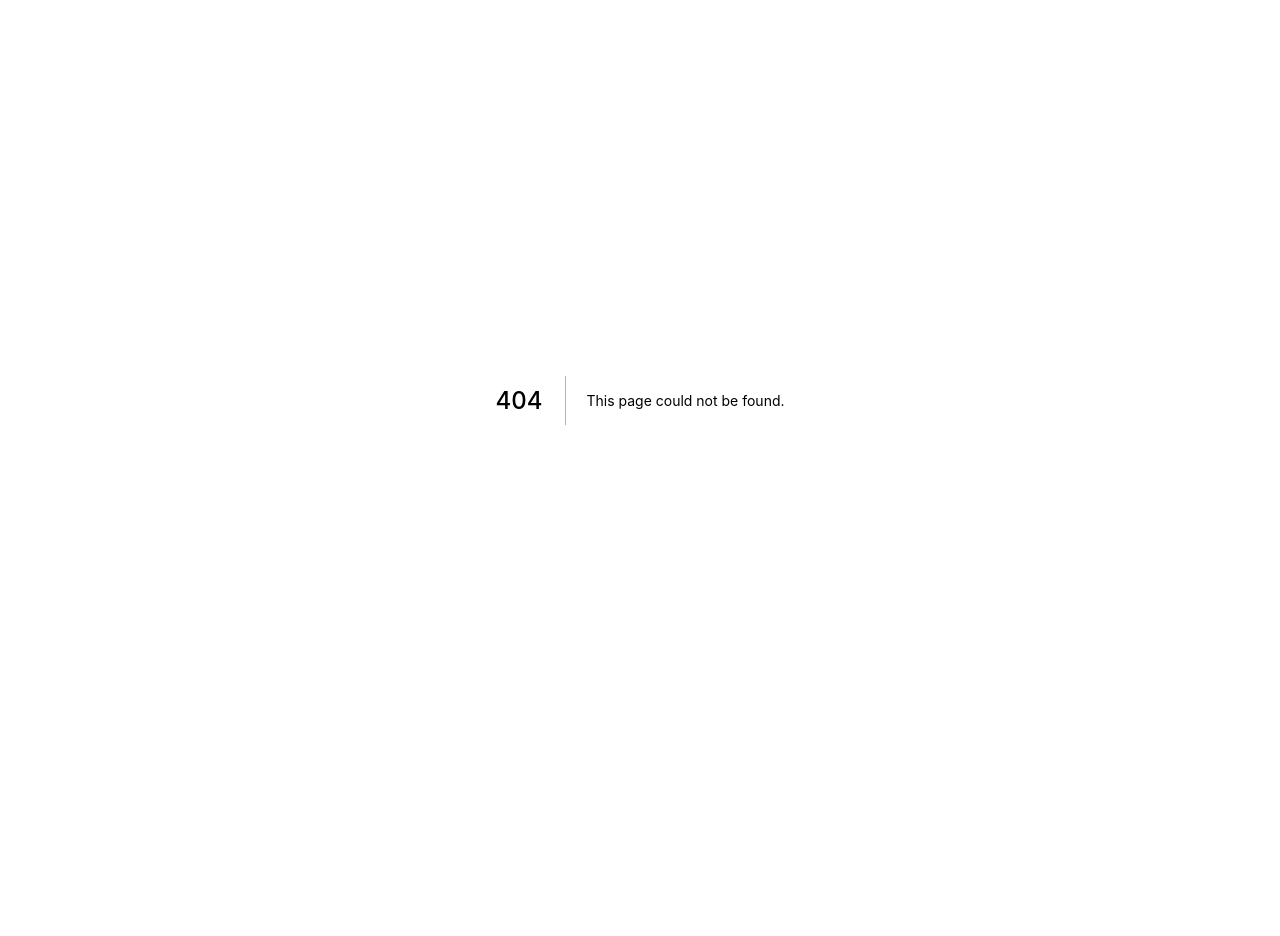
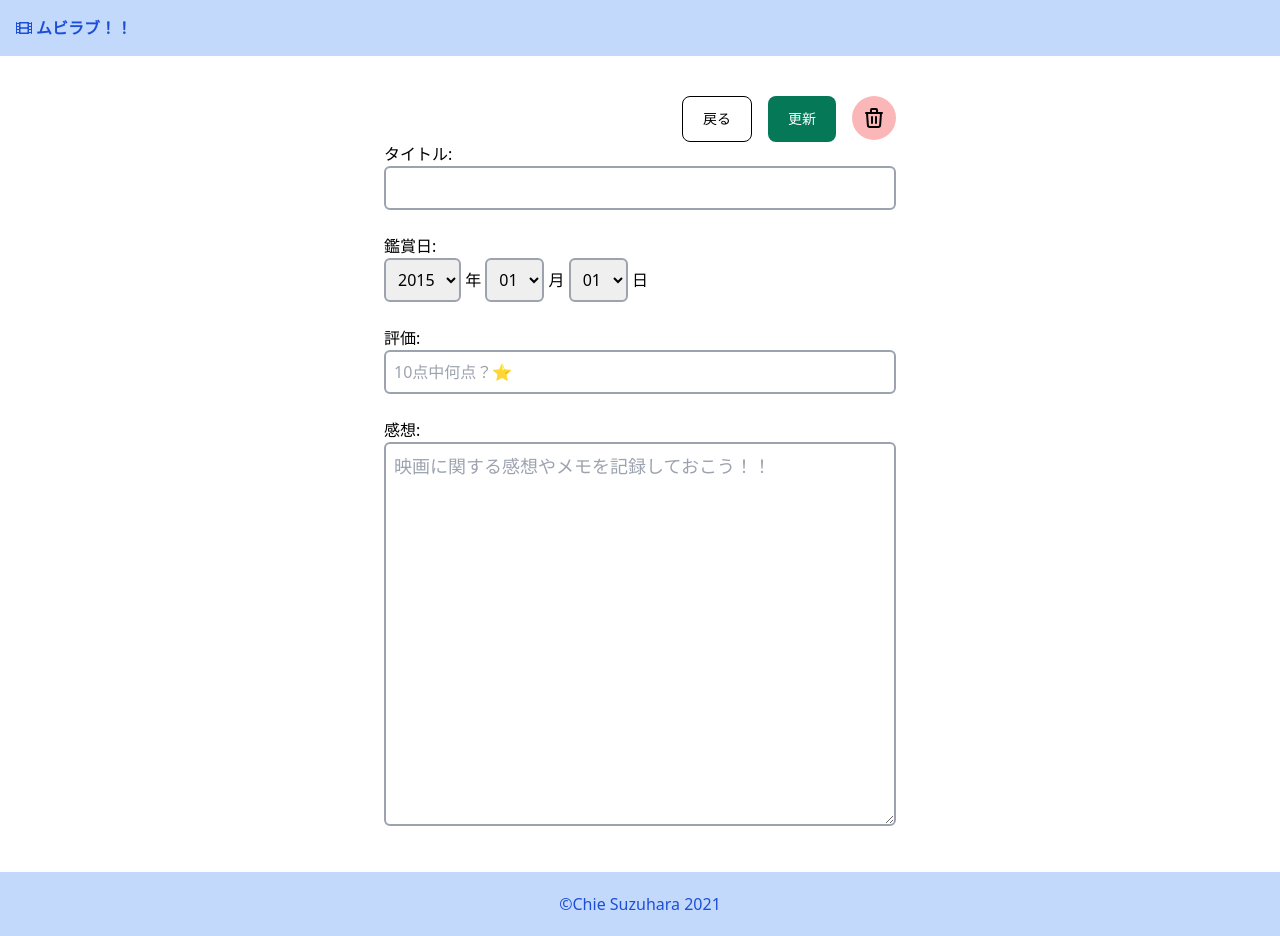
Before and after one commit to suzu1997/Movie-memo-app, a Next.js app: page /movie-note/1 in a window 1280 px wide. Before the commit this address had no page. Before the commit the page ends 800 px from the top, so only its background shows below. Built offline with nearby package versions, Linux system fonts and the light colour scheme; no server answers; the database is empty.

Commit message:
✨ firebaseでのデータのCRUD処理の実装

```diff
--- a/src/components/MyMovieItem.jsx
+++ b/src/components/MyMovieItem.jsx
@@ -1,27 +1,39 @@
 import Link from 'next/link';
 import { memo } from 'react';
 
-export const MyMovieItem = memo(() => {
+export const MyMovieItem = memo((props) => {
+  const { myMovie } = props;
+
   return (
-    <Link href='/edit'>
-      <div className='flex items-center justify-between px-3 py-2 border-b border-solid border-black cursor-pointer hover:bg-gray-100'>
+    <Link href={`/movie-note/${myMovie.title}`}>
+      <div className='flex items-center justify-between p-2 border-b border-solid border-black cursor-pointer hover:bg-gray-100'>
         <div className='flex items-center'>
           <img
-            src='prada.jpg'
+            src={myMovie.src}
             alt='映画のサムネイル'
-            style={{ width: '50px', height: '50px' }}
+            className='w-10 h-10 sm:w-12 sm:h-12'
           />
-          <p className='ml-4'>プラダを着た悪魔</p>
+          <p className='text-sm ml-2 mr-1 break-words sm:ml-4 sm:text-base'>{myMovie.title}</p>
         </div>
         <div className='flex items-center'>
-          <div className='text-xs mr-4'>
+          <div className='text-xs sm:text-sm sm:mr-4 whitespace-nowrap'>
             <div>鑑賞日:</div>
-            <div>
-              ○○○○年 <br />
-              ○月○○日
-            </div>
+            <div>{`${myMovie.year}年${myMovie.month}月${myMovie.day}日`}</div>
           </div>
-          <i className='fas fa-caret-right fa-2x'></i>
+          <svg
+            xmlns='http://www.w3.org/2000/svg'
+            className='h-4 w-4 sm:h-6 sm:w-6'
+            fill='none'
+            viewBox='0 0 24 24'
+            stroke='currentColor'
+          >
+            <path
+              strokeLinecap='round'
+              strokeLinejoin='round'
+              strokeWidth='2'
+              d='M9 5l7 7-7 7'
+            />
+          </svg>
         </div>
       </div>
     </Link>
--- a/src/components/MyMovieList.jsx
+++ b/src/components/MyMovieList.jsx
@@ -1,34 +1,46 @@
 import { MyMovieItem } from 'src/components/MyMovieItem';
-import { AddButton } from 'src/components/atoms/button/AddButton';
-import { memo } from 'react';
+import { memo, useEffect, useState } from 'react';
+
+import { db } from 'src/firebase/index';
 
 export const MyMovieList = memo(() => {
+  const [myMovies, setMyMovies] = useState([]);
+
+  //マウント（ページ初期化）が終わった時の処理
+  useEffect(() => {
+    (async () => {
+      const movieNotes = [];
+      //非同期処理
+      await db
+        .collection('movieNotes')
+        .get()
+        //movieNotesの中身が全てsnapshotsとして取得される(ドキュメント)
+        .then((snapshots) => {
+          snapshots.forEach((doc) => {
+            //ドキュメントを一つずつ取り出す
+            // const id = doc.id; //それぞれのドキュメントのキー(id)
+            const data = doc.data(); //中身のデータ  それぞれのオブジェクト
+            movieNotes.push(data);
+          });
+        }).catch((err) => {
+          console.log(err);
+        })
+      setMyMovies(movieNotes);
+    })();
+  }, []); //第二引数に空の配列⇨マウント時のみレンダー
+
   return (
     <div className='w-11/12 max-w-screen-sm mx-auto my-8 p-0 flex-grow'>
       <div>
-        <h2 className='w-44 p-2 mb-0 text-center border border-solid border-black border-b-0 rounded-b-none rounded-t-lg font-normal'>
+        <h2 className='w-44 p-4 mb-0 text-center border border-solid border-black border-b-0 rounded-b-none rounded-t-lg font-normal'>
           My Movie
-          <div>
-            <a href=''>+</a>
-          </div>
         </h2>
       </div>
       <div className='border border-solid border-black pb-16'>
-        <MyMovieItem />
-        <MyMovieItem />
-        <MyMovieItem />
-        <MyMovieItem />
-        <MyMovieItem />
-        <MyMovieItem />
-        <MyMovieItem />
-        <MyMovieItem />
-        <MyMovieItem />
-        <MyMovieItem />
-        <MyMovieItem />
-        <MyMovieItem />
-        <MyMovieItem />
+        {myMovies.map((myMovie) => {
+          return <MyMovieItem key={myMovie.title} myMovie={myMovie}/>
+        })}
       </div>
-      <AddButton>+</AddButton>
     </div>
   );
 });
--- /dev/null
+++ b/src/pages/movie-note/[title].jsx
@@ -0,0 +1,226 @@
+import { useState } from 'react';
+import Router from 'next/router';
+
+import { Footer } from 'src/components/organisms/layout/Footer';
+import { Header } from 'src/components/organisms/layout/Header';
+import { Input } from 'src/components/atoms/Input';
+import { SelectWatchDate } from 'src/components/SelectWatchDate';
+import { Textarea } from 'src/components/atoms/Textarea';
+import { PrimaryButton } from 'src/components/atoms/button/PrimaryButton';
+import { DeleteConfirmDialog } from 'src/components/DeleteConfirmDialog';
+import { db } from 'src/firebase/index';
+
+export default function MovieNote({ movieNote }) {
+  const [year, setYear] = useState(movieNote.year);
+  const [month, setMonth] = useState(movieNote.month);
+  const [day, setDay] = useState(movieNote.day);
+  const [evaluation, setEvaluation] = useState(movieNote.evaluation);
+  const [impression, setImpression] = useState(movieNote.impression);
+
+  const onChangeYear = (e) => {
+    setYear(e.target.value);
+  };
+
+  const onChangeMonth = (e) => {
+    setMonth(e.target.value);
+  };
+
+  const onChangeDay = (e) => {
+    setDay(e.target.value);
+  };
+  const onChangeEvaluation = (e) => {
+    setEvaluation(e.target.value);
+  };
+  const onChangeImpression = (e) => {
+    setImpression(e.target.value);
+  };
+
+  const onClickUpdate = async () => {
+    const data = {
+      title: `${movieNote.title}`,
+      src: `${movieNote.src}`,
+      year: `${year}`,
+      month: `${month}`,
+      day: `${day}`,
+      evaluation: `${evaluation}`,
+      impression: `${impression}`,
+    };
+    await db
+      .collection('movieNotes')
+      .doc(movieNote.id)
+      .set(data)
+      .then(() => {
+        alert('更新しました');
+        Router.push('/');
+      })
+      .catch((err) => {
+        console.log(err);
+      });
+  };
+
+  const [open, setOpen] = useState(false);
+
+  const handleClickOpen = () => {
+    setOpen(true);
+  };
+
+  const handleClose = () => {
+    setOpen(false);
+  };
+
+  const onClickDelete = async () => {
+    await db
+      .collection('movieNotes')
+      .doc(movieNote.id)
+      .delete()
+      .then(() => {
+        alert('削除しました');
+        Router.push('/');
+      })
+      .catch((err) => {
+        console.log(err);
+      });
+  };
+
+  return (
+    <div className='min-h-screen p-0 flex flex-col items-center'>
+      <Header />
+      <div className='flex-grow w-4/5 max-w-lg mx-auto my-10'>
+        <div className='flex justify-end'>
+          <button
+            className='text-xs sm:text-sm block border border-solid border-black px-5 py-3 mr-4 rounded-lg hover:bg-gray-100 focus:outline-none'
+            onClick={() => Router.back()}
+          >
+            戻る
+          </button>
+          <PrimaryButton onClick={onClickUpdate}>更新</PrimaryButton>
+          <button
+            className='rounded-full bg-red-400 bg-opacity-50 w-11 h-11 text-center ml-4 hover:bg-opacity-80 focus:outline-none'
+            onClick={handleClickOpen}
+          >
+            <svg
+              xmlns='http://www.w3.org/2000/svg'
+              className='h-6 w-6 mx-auto'
+              fill='none'
+              viewBox='0 0 24 24'
+              stroke='currentColor'
+            >
+              <path
+                strokeLinecap='round'
+                strokeLinejoin='round'
+                strokeWidth='2'
+                d='M19 7l-.867 12.142A2 2 0 0116.138 21H7.862a2 2 0 01-1.995-1.858L5 7m5 4v6m4-6v6m1-10V4a1 1 0 00-1-1h-4a1 1 0 00-1 1v3M4 7h16'
+              />
+            </svg>
+          </button>
+        </div>
+        <Input
+          type='text'
+          label='タイトル'
+          value={movieNote.title}
+          readOnly={true}
+        />
+        <br />
+        <SelectWatchDate
+          year={year}
+          month={month}
+          day={day}
+          onChangeYear={onChangeYear}
+          onChangeMonth={onChangeMonth}
+          onChangeDay={onChangeDay}
+        />
+        <br />
+        <Input
+          label='評価'
+          value={evaluation}
+          onChange={onChangeEvaluation}
+          placeholder='10点中何点？⭐️'
+        />
+        <br />
+        <Textarea
+          type='text'
+          label='感想'
+          value={impression}
+          onChange={onChangeImpression}
+          placeholder='映画に関する感想やメモを記録しておこう！！'
+        />
+      </div>
+      <DeleteConfirmDialog
+        open={open}
+        handleClose={handleClose}
+        onClickDelete={onClickDelete}
+      />
+      <Footer />
+    </div>
+  );
+}
+
+//titleの一覧を取得するための関数
+async function getMovieNotesTitles() {
+  const movieNotes = [];
+  await db
+    .collection('movieNotes')
+    .get()
+    //movieNotesの中身が全てsnapshotsとして取得される(ドキュメント)
+    .then((snapshots) => {
+      snapshots.forEach((doc) => {
+        console.log(doc);
+        const data = doc.data();
+        //中身のデータ  それぞれのオブジェクト
+        movieNotes.push(data);
+      });
+    })
+    .catch((err) => {
+      console.log(err);
+    });
+  return movieNotes.map((movieNote) => {
+    return {
+      params: {
+        title: String(movieNote.title),
+      },
+    };
+  });
+}
+
+//特定のtitleを使って、データベースからビルド時にデータを取得するための関数
+async function getMovieNoteData(title) {
+  let movieNote;
+  let id;
+  await db
+    .collection('movieNotes')
+    .where('title', '==', title)
+    .get()
+    .then((snapshots) => {
+      snapshots.forEach((doc) => {
+        const data = doc.data();
+        id = doc.id;
+        //中身のデータ  それぞれのオブジェクト
+        movieNote = data;
+        console.log(data);
+      });
+    })
+    .catch((err) => {
+      console.log(err);
+    });
+
+  return { ...movieNote, id: String(id) };
+}
+
+//titleのとりうる値のリストを返す
+export async function getStaticPaths() {
+  const paths = await getMovieNotesTitles();
+  return {
+    paths,
+    fallback: false,
+  };
+}
+
+//titleに基づいて必要なデータを取得
+export async function getStaticProps({ params }) {
+  const movieNote = await getMovieNoteData(params.title);
+  return {
+    props: {
+      movieNote,
+    },
+  };
+}
--- a/src/pages/edit.jsx
+++ b/src/pages/movie-note/new.jsx
@@ -1,5 +1,6 @@
 import { useState } from 'react';
 import Router from 'next/router';
+import axios from 'axios';
 
 import { Footer } from 'src/components/organisms/layout/Footer';
 import { Header } from 'src/components/organisms/layout/Header';
@@ -7,18 +8,33 @@ import { Input } from 'src/components/atoms/Input';
 import { SelectWatchDate } from 'src/components/SelectWatchDate';
 import { Textarea } from 'src/components/atoms/Textarea';
 import { PrimaryButton } from 'src/components/atoms/button/PrimaryButton';
-import { useMyMovies } from 'src/hooks/useMyMovies';
+import { useSelectMovie } from 'src/hooks/useSelectMovie';
+import { db } from 'src/firebase/index';
 
 export default function Edit() {
-  const { myMovies, setMyMovies } = useMyMovies();
+  const { selectedMovie } = useSelectMovie();
 
-  const [title, setTitle] = useState('');
   const [evaluation, setEvaluation] = useState('');
   const [impression, setImpression] = useState('');
 
-  const onChangeTitle = (e) => {
-    setTitle(e.target.value);
+  const today = new Date();
+
+  const [year, setYear] = useState(today.getFullYear());
+  const [month, setMonth] = useState(today.getMonth() + 1);
+  const [day, setDay] = useState(today.getDate());
+
+  const onChangeYear = (e) => {
+    setYear(e.target.value);
   };
+
+  const onChangeMonth = (e) => {
+    setMonth(e.target.value);
+  };
+
+  const onChangeDay = (e) => {
+    setDay(e.target.value);
+  };
+
   const onChangeEvaluation = (e) => {
     setEvaluation(e.target.value);
   };
@@ -26,9 +42,27 @@ export default function Edit() {
     setImpression(e.target.value);
   };
 
-  const onClickSave = () => {
-
-  }
+  const onClickSave = async () => {
+    const data = {
+      title: `${selectedMovie.title}`,
+      src: `https://image.tmdb.org/t/p/w300_and_h450_bestv2/${selectedMovie.poster_path}`,
+      year: `${year}`,
+      month: `${month}`,
+      day: `${day}`,
+      evaluation: `${evaluation}`,
+      impression: `${impression}`,
+    };
+    await db
+      .collection('movieNotes')
+      .add(data)
+      .then(() => {
+        alert('メモを作成');
+        Router.push('/');
+      })
+      .catch((err) => {
+        console.log(err);
+      });
+  };
 
   return (
     <div className='min-h-screen p-0 flex flex-col items-center'>
@@ -36,7 +70,7 @@ export default function Edit() {
       <div className='flex-grow w-4/5 max-w-lg mx-auto my-10'>
         <div className='flex justify-end'>
           <button
-            className='text-sm block border border-solid border-black px-5 py-3 mr-4 rounded-lg hover:bg-gray-100 focus:outline-none'
+            className='text-xs sm:text-sm block border border-solid border-black px-5 py-3 mr-4 rounded-lg hover:bg-gray-100 focus:outline-none'
             onClick={() => Router.back()}
           >
             戻る
@@ -44,14 +78,20 @@ export default function Edit() {
           <PrimaryButton onClick={onClickSave}>保存</PrimaryButton>
         </div>
         <Input
-          type='search'
+          type='text'
           label='タイトル'
-          value={title}
-          onChange={onChangeTitle}
-          placeholder='何を観た？？👀'
+          value={selectedMovie.title}
+          readOnly={true}
         />
         <br />
-        <SelectWatchDate />
+        <SelectWatchDate
+          year={year}
+          month={month}
+          day={day}
+          onChangeYear={onChangeYear}
+          onChangeMonth={onChangeMonth}
+          onChangeDay={onChangeDay}
+        />
         <br />
         <Input
           label='評価'
--- a/src/pages/movie-work.jsx
+++ b/src/pages/movie-work.jsx
@@ -1,17 +1,46 @@
 import Head from 'next/head';
 import Link from 'next/link';
 import Router from 'next/router';
+import { useEffect, useState } from 'react';
 
-import { FavoriteButton } from 'src/components/atoms/button/FavoriteButton';
+// import { FavoriteButton } from 'src/components/atoms/button/FavoriteButton';
 import { Footer } from 'src/components/organisms/layout/Footer';
 import { Header } from 'src/components/organisms/layout/Header';
 import { PrimaryButton } from 'src/components/atoms/button/PrimaryButton';
 import { useSelectMovie } from 'src/hooks/useSelectMovie';
+import { db } from 'src/firebase';
 
 export default function MovieWork() {
   const { selectedMovie } = useSelectMovie();
+  const [movieNote, setMovieNote] = useState([]);
 
   const releaseYear = selectedMovie.release_date.slice(0, 4);
+
+  const searchMovieNote = async () => {
+    const movieNote = [];
+    await db
+      .collection('movieNotes')
+      .where('title', '==', selectedMovie.title)
+      .get()
+      .then((snapshots) => {
+        snapshots.forEach((doc) => {
+          const data = doc.data();
+          movieNote.push(data);
+        });
+      });
+    setMovieNote(movieNote);
+  };
+
+  useEffect(() => {
+    searchMovieNote();
+  }, []);
+
+  let movieNoteExist;
+  if (movieNote.length > 0) {
+    movieNoteExist = true;
+  } else {
+    movieNoteExist = false;
+  }
 
   return (
     <div className='min-h-screen p-0 flex flex-col items-center'>
@@ -25,27 +54,39 @@ export default function MovieWork() {
             className='w-52 h-52 block border-2 border-solid border-gray-800'
             src={`https://image.tmdb.org/t/p/w300_and_h450_bestv2/${selectedMovie.poster_path}`}
           />
-          <div className='flex flex-col justify-center ml-10'>
-            <Link href='/edit' passHref>
-              <a>
-                <PrimaryButton>My Movieに登録</PrimaryButton>
-              </a>
-            </Link>
-            <FavoriteButton>お気に入り</FavoriteButton>
+          <div className='flex flex-col justify-center ml-5 sm:ml-10'>
+            {/* 登録がまだの場合はmovie-note/newへ、登録済みの場合はmovie-note/[title]へ遷移*/}
+            {movieNoteExist ? (
+              <Link href={`/movie-note/${movieNote[0].title}`} passHref>
+                <a>
+                  <PrimaryButton>
+                    noteを作成済 <i className='far fa-edit'></i>
+                  </PrimaryButton>
+                </a>
+              </Link>
+            ) : (
+              <Link href='/movie-note/new' passHref>
+                <a>
+                  <PrimaryButton>
+                    noteを作成 <i className='fas fa-plus'></i>
+                  </PrimaryButton>
+                </a>
+              </Link>
+            )}
+            {/* <FavoriteButton>お気に入り</FavoriteButton> */}
           </div>
         </div>
         <p className='mt-10'>{`タイトル: ${selectedMovie.title}`} </p>
         <br />
         <p>{`制作年: ${releaseYear}年`}</p>
         <br />
-        {/* <p>ジャンル: ヒューマンドラマ</p> */}
         <p>
           あらすじ:
           <br />
           {`${selectedMovie.overview}`}
         </p>
         <button
-          className='text-sm my-6 mx-auto block border border-solid border-black px-4 py-2 rounded-lg hover:bg-gray-100 focus:outline-none'
+          className='text-xs sm:text-sm my-6 mx-auto block border border-solid border-black px-4 py-2 rounded-lg hover:bg-gray-100 focus:outline-none'
           onClick={() => Router.back()}
         >
           戻る
```
